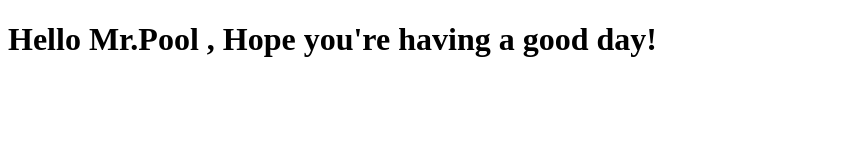
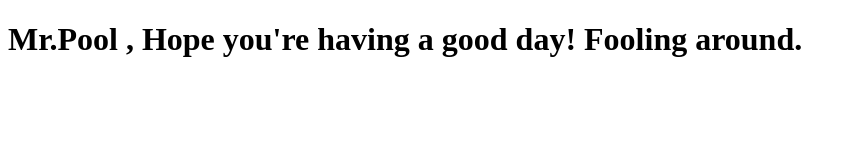
Before and after one commit to GameyTV/NodeJs-Test, a plain HTML site: page site/index.html in a window 1280 px wide. Shown: the whole page, without its empty margins (0-856 px from the left). Drawn offline with Linux system fonts and the light colour scheme.

Commit message:
Second Update

```diff
--- a/site/index.html
+++ b/site/index.html
@@ -4,6 +4,6 @@
 	<title>Hello Deadpoolio!</title>
 </head>
 <body>
-<h1>Hello Mr.Pool , Hope you're having a good day!</h1>
+<h1>Mr.Pool , Hope you're having a good day! Fooling around.</h1>
 </body>
 </html>
```
